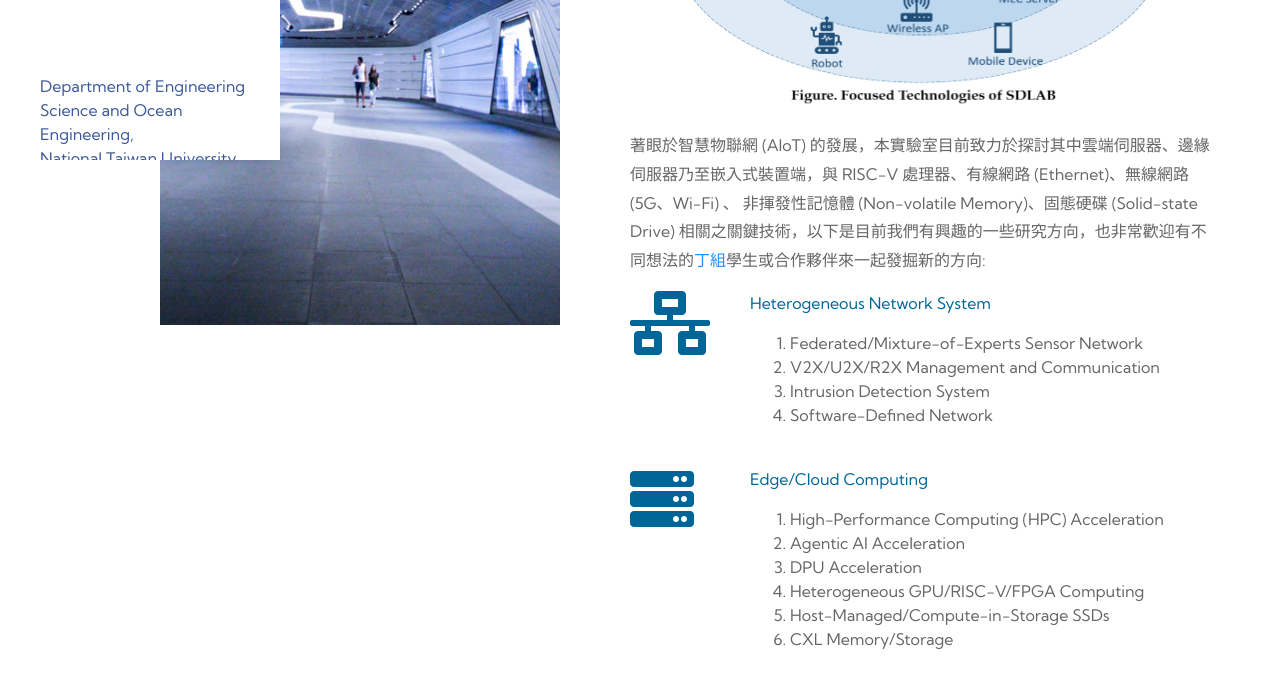
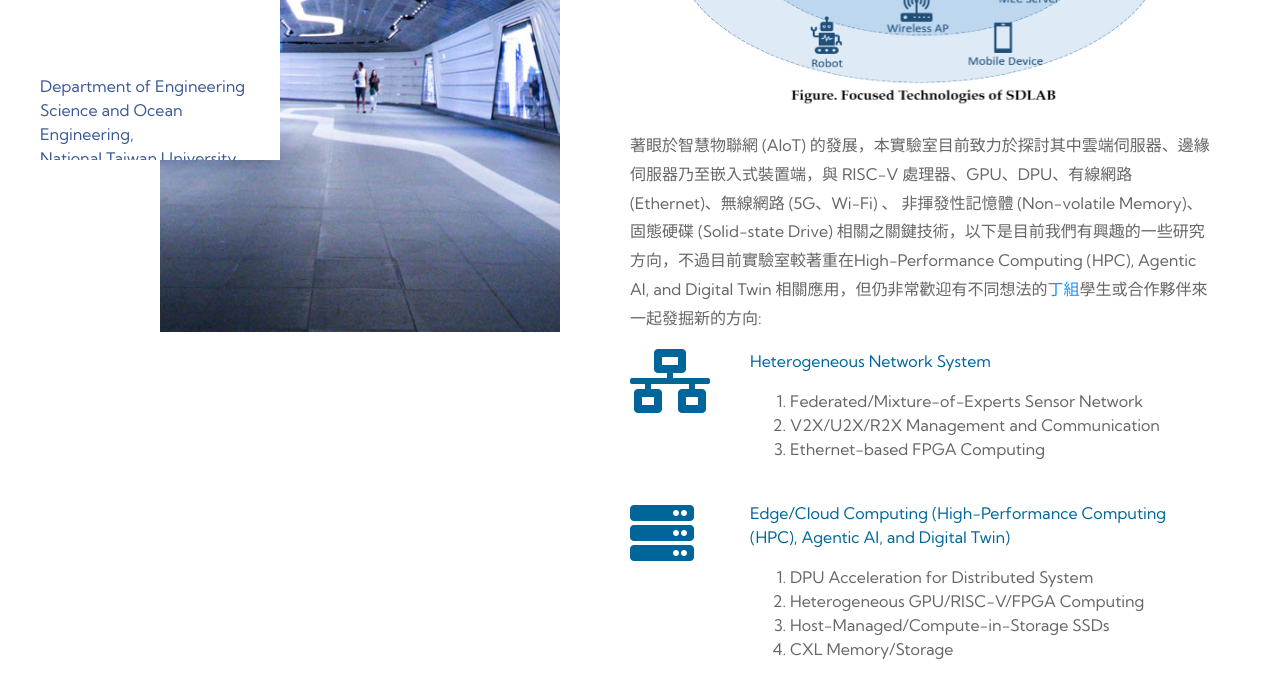
Before and after one commit to andychen0116/andychen0116.github.io, a plain HTML site: page index.html in a window 1280 px wide. Shown: the part 640-1328 px from the top of the page. Drawn offline with Linux system fonts and the light colour scheme.

Commit message:
Update index.html

```diff
--- a/index.html
+++ b/index.html
@@ -191,8 +191,8 @@ https://templatemo.com/tm-555-upright
                             <img src="img/SDLAB_Research_1.png" alt="Image" width="500" height="300"> <br><br>
                         </center>
                         <p>
-                            著眼於智慧物聯網 (AIoT) 的發展，本實驗室目前致力於探討其中雲端伺服器、邊緣伺服器乃至嵌入式裝置端，與 RISC-V 處理器、有線網路 (Ethernet)、無線網路 (5G、Wi-Fi) 、
-                            非揮發性記憶體 (Non-volatile Memory)、固態硬碟 (Solid-state Drive) 相關之關鍵技術，以下是目前我們有興趣的一些研究方向，也非常歡迎有不同想法的<font color="#1E90FF">丁組</font>學生或合作夥伴來一起發掘新的方向:
+                            著眼於智慧物聯網 (AIoT) 的發展，本實驗室目前致力於探討其中雲端伺服器、邊緣伺服器乃至嵌入式裝置端，與 RISC-V 處理器、GPU、DPU、有線網路 (Ethernet)、無線網路 (5G、Wi-Fi) 、
+                            非揮發性記憶體 (Non-volatile Memory)、固態硬碟 (Solid-state Drive) 相關之關鍵技術，以下是目前我們有興趣的一些研究方向，不過目前實驗室較著重在High-Performance Computing (HPC), Agentic AI, and Digital Twin 相關應用，但仍非常歡迎有不同想法的<font color="#1E90FF">丁組</font>學生或合作夥伴來一起發掘新的方向:
                         </p>
                         <div class="media mb-4">
                             <i class="fas fa-network-wired fa-4x tm-post-icon tm-text-primary"></i>
@@ -202,8 +202,7 @@ https://templatemo.com/tm-555-upright
                                     <ol>
                                         <li/> Federated/Mixture-of-Experts Sensor Network
                                         <li/> V2X/U2X/R2X Management and Communication
-                                        <li/> Intrusion Detection System
-                                        <li/> Software-Defined Network
+                                        <li/> Ethernet-based FPGA Computing
                                     </ol>
                                 </p>
                             </div>
@@ -211,16 +210,13 @@ https://templatemo.com/tm-555-upright
                         <div class="media mb-4">
                             <i class="fas fa-server fa-4x tm-post-icon tm-text-primary"></i>
                             <div class="media-body">
-                                <a href="#" class="d-block mb-2 tm-text-primary tm-post-link">Edge/Cloud Computing</a>
+                                <a href="#" class="d-block mb-2 tm-text-primary tm-post-link">Edge/Cloud Computing (High-Performance Computing (HPC), Agentic AI, and Digital Twin)</a>
                                 <p>
                                     <ol>
-                                        <li/> High-Performance Computing (HPC) Acceleration
-                                        <li/> Agentic AI Acceleration
-                                        <li/> DPU Acceleration
+                                        <li/> DPU Acceleration for Distributed System
                                         <li/> Heterogeneous GPU/RISC-V/FPGA Computing
                                         <li/> Host-Managed/Compute-in-Storage SSDs
                                         <li/> CXL Memory/Storage
-
                                     </ol>
                                 </p>
                             </div>
@@ -240,7 +236,7 @@ https://templatemo.com/tm-555-upright
                                 </p>
                             </div>
                         </div>
-                        <strong>Potential Research Directions:</strong> Smart Home/Hyper Converged Infrastructure
+                        <strong>Potential Research Directions:</strong> Quantum Computing/Post-Quantum System Security
                     </section>
                 </div>
                 <!-- About section -->
```
